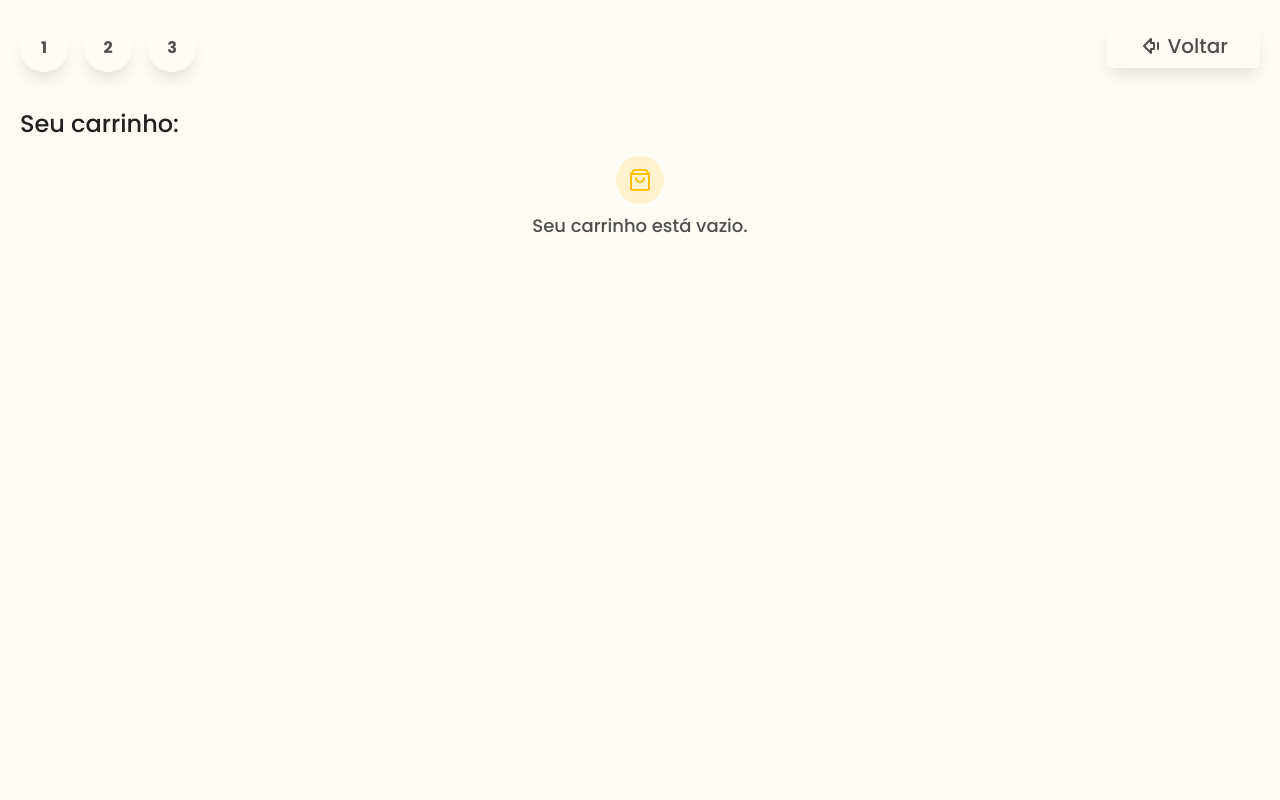
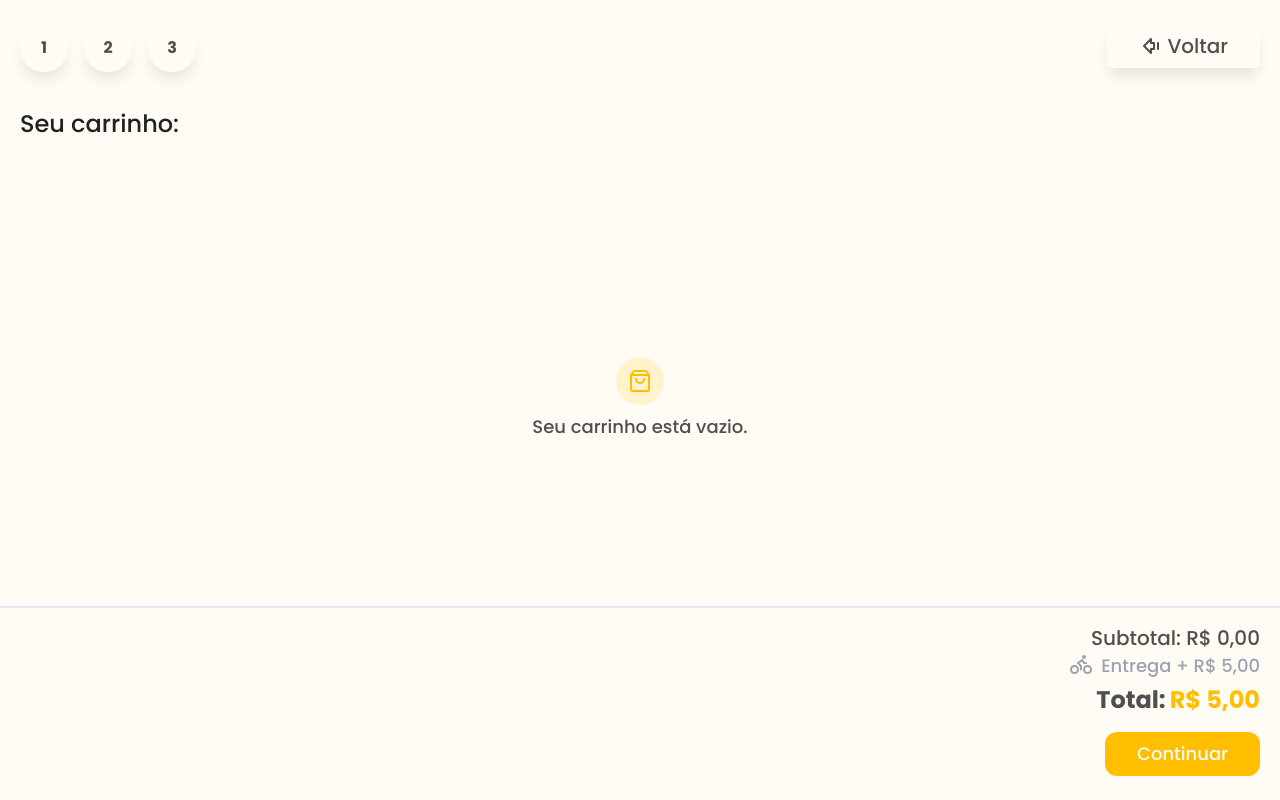
Before and after one commit to Samuka0222/menu-online, a Next.js app: page /cart/your-cart in a window 1280 px wide. Built offline with nearby package versions, Linux system fonts and the light colour scheme.

Commit message:
feat: add UI correction and CartFooter Component

```diff
--- a/app/cart/_components/cart-footer.tsx
+++ b/app/cart/_components/cart-footer.tsx
@@ -1,5 +1,7 @@
+'use client'
+
+import { Button } from "@/app/_components/ui/button";
 import useCartContext from "@/app/_lib/hooks/useCartContext";
-import useCartStepsContext from "@/app/_lib/hooks/useCartStepContext";
 import { Bike } from "lucide-react";
 
 const CartFooter = () => {
@@ -12,13 +14,19 @@ const CartFooter = () => {
   const { cartValue } = cartContext;
 
   return (
-    <div className="flex w-full flex-col justify-center items-end border-t-2 pt-4">
-      <span className="text-text text-lg font-medium">Subtotal: R$ {cartValue.toFixed(2).replace('.', ',')} </span>
-      <span className="text-textOut text-lg font-medium"><Bike /> Entrega + R$ 5,00 </span>
-      <span className="flex text-2xl mt-2">
+    <div className="flex w-full flex-col justify-center items-end border-t-2 pt-4 px-5 py-6">
+      <span className="text-text text-xl font-medium">Subtotal: R$ {cartValue.toFixed(2).replace('.', ',')} </span>
+      <span className="text-gray-400 text-lg font-medium flex"><Bike className="mr-2" /> Entrega + R$ 5,00 </span>
+      <span className="flex text-2xl mt-1">
         <strong>Total: </strong>
         <p className="ml-1 text-primary font-bold">R$ {(cartValue + 5.0).toFixed(2).replace('.', ',')}</p>
       </span>
+
+      <div className="mt-4">
+        <Button size='lg' className="text-lg rounded-xl">
+          Continuar
+        </Button>
+      </div>
     </div>
   )
 }
--- a/app/cart/_components/user-cart.tsx
+++ b/app/cart/_components/user-cart.tsx
@@ -14,9 +14,9 @@ const UserCart = () => {
   const { cart, addProduct, deleteProduct, removeProduct } = context;
 
   return (
-    <div className="px-5 py-3 h-full w-full">
+    <div className="px-5 py-3 h-full w-full items-center">
       <h1 className="text-2xl font-medium text-black mb-4">Seu carrinho:</h1>
-      <div className="flex flex-col gap-4 h-full">
+      <div className="flex flex-col gap-4 h-full items-center justify-center">
         {
           cart.length > 0
             ? cart.map((product) => (
--- a/app/cart/layout.tsx
+++ b/app/cart/layout.tsx
@@ -1,3 +1,4 @@
+import CartFooter from "./_components/cart-footer";
 import CartHeader from "./_components/cart-header";
 
 const CartLayout = ({
@@ -6,9 +7,12 @@ const CartLayout = ({
   children: React.ReactNode;
 }>) => {
   return (
-    <main>
-        <CartHeader />
+    <main className="h-screen w-screen flex flex-col justify-between">
+      <CartHeader />
+      <div className="flex flex-1 w-full">
         {children}
+      </div>
+      <CartFooter />
     </main>
   );
 }
--- a/app/cart/your-cart/page.tsx
+++ b/app/cart/your-cart/page.tsx
@@ -2,7 +2,7 @@ import UserCart from "../_components/user-cart";
 
 const CartPage = () => {
   return (
-    <main>
+    <main className="w-full">
       <UserCart />
     </main>
   );
```
